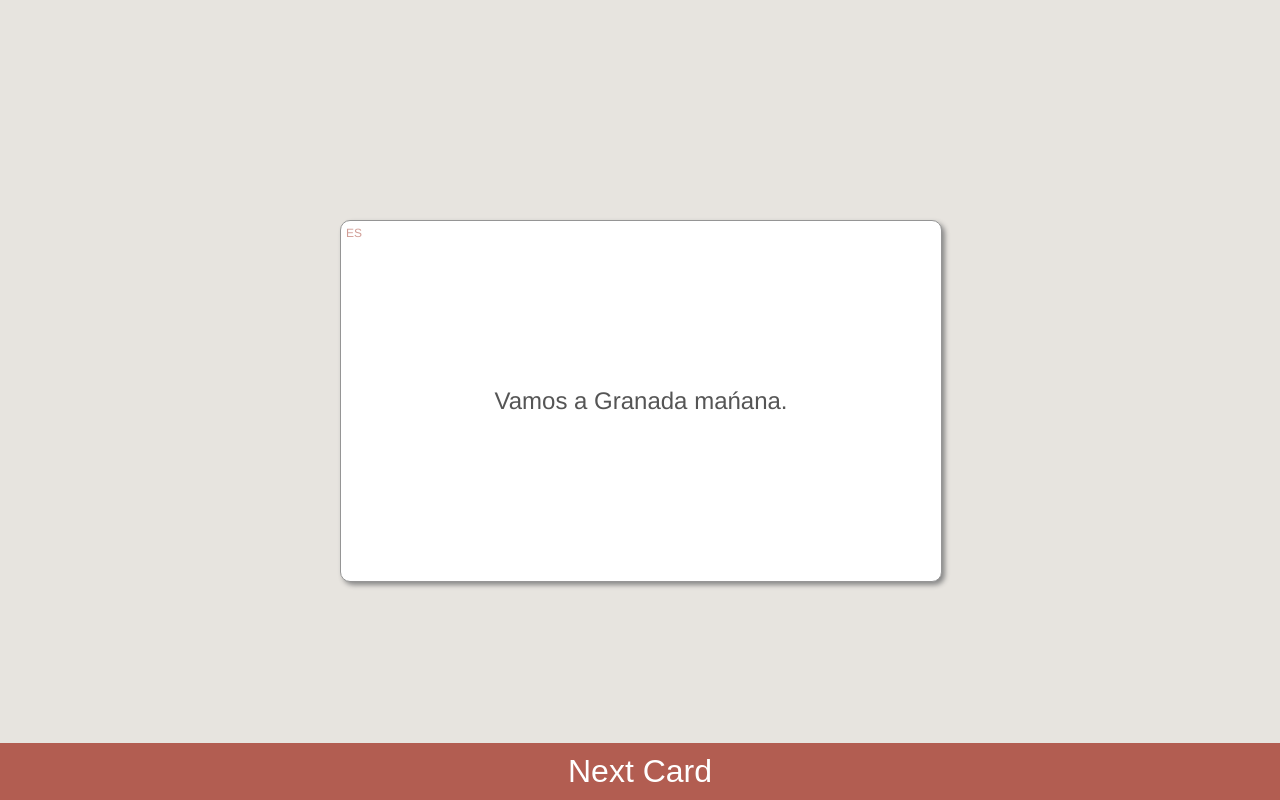
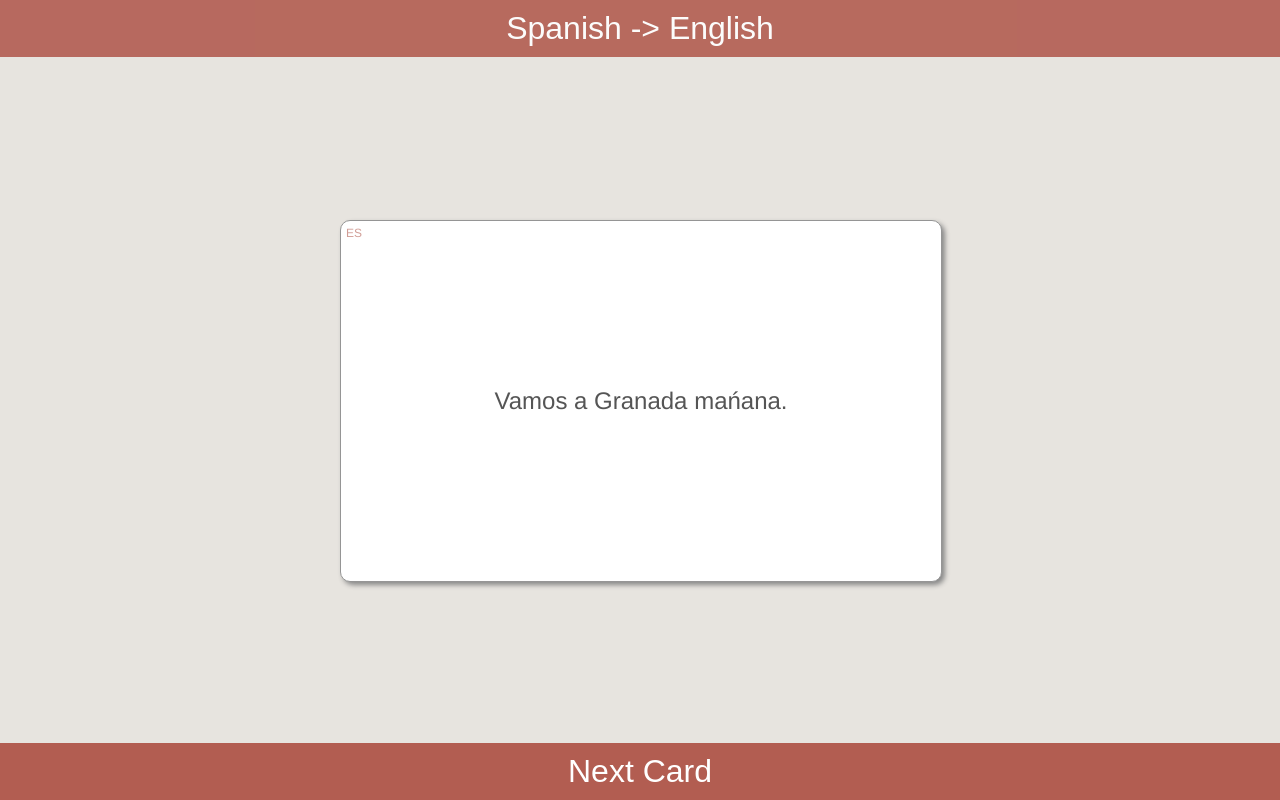
Before and after one commit to ilonacodes/flashcards-training, a React (Create React App) app: page / in a window 1280 px wide. Built offline with nearby package versions, Linux system fonts and the light colour scheme.

Commit message:
Add and style invert language buttom

```diff
--- a/src/actions.js
+++ b/src/actions.js
@@ -15,3 +15,9 @@
     type: 'NEXT_FLASHCARD'
   }
 }
+
+export const invertTranslation = () => {
+  return {
+    type: 'INVERT_TRANSLATION'
+  }
+}
--- a/src/components/Flashcard.js
+++ b/src/components/Flashcard.js
@@ -1,15 +1,18 @@
 import React from 'react';
 import { connect } from 'react-redux';
 
-import { translateExpression, translateBack, goToNext } from '../actions.js';
+import { translateExpression, translateBack, goToNext, invertTranslation } from '../actions.js';
 import { flashcardContent } from '../EnEspContent.js';
 import '../index.css';
 
-export const FlashcardPresentation = ({flashcardModel, flip, translationHidden, translateBack, goToNext}) => {
+export const FlashcardPresentation = ({flashcardModel, flip, translationHidden, translateBack, goToNext, invertTranslation}) => {
 
   const flashcardClassName = translationHidden ? "flashcard" : "flashcard flipped"
 
   return <div>
+    <button className="invert-translation" onClick={invertTranslation}>
+    {translationHidden ? "Spanish -> English" : "English -> Spanish"}
+    </button>
     <div className="flashcard-container">
       <div className={flashcardClassName} onClick={e => flip(translationHidden)}>
         <div className="front">
@@ -56,6 +59,9 @@
     },
     goToNext: () => {
       dispatch(goToNext())
+    },
+    invertTranslation: () => {
+      dispatch(invertTranslation())
     }
   }
 }
--- a/src/index.css
+++ b/src/index.css
@@ -4,6 +4,23 @@
   font-family: "Helvetica Neue", Helvetica, Arial, sans-serif;
   background-color: #e7e4df;
   color: #555; }
+
+.invert-translation {
+  position: absolute;
+  background-color: #b25d51;
+  color: #fff;
+  display: block;
+  width: 100%;
+  font-size: 32px;
+  padding: 10px;
+  top: 0;
+  border-style: none; }
+  .invert-translation:focus {
+    outline: 0 !important; }
+  .invert-translation:active {
+    border-style: none; }
+  .invert-translation:hover {
+    opacity: .9; }
 
 .flashcard-container {
   width: 600px;
--- a/src/index.scss
+++ b/src/index.scss
@@ -10,6 +10,30 @@
   font-family: "Helvetica Neue", Helvetica, Arial, sans-serif;
   background-color: $body-color;
   color: $text-color;
+}
+
+.invert-translation {
+  position: absolute;
+  background-color: $next;
+  color: $main-color;
+  display: block;
+  width: 100%;
+  font-size: 32px;
+  padding: 10px;
+  top: 0;
+  border-style: none;
+
+    &:focus {
+      outline: 0 !important;
+    }
+
+    &:active {
+      border-style: none;
+    }
+
+    &:hover {
+      opacity: .9;
+    }
 }
 
 .flashcard-container {
--- a/src/reducers.js
+++ b/src/reducers.js
@@ -1,7 +1,8 @@
 import { flashcardContent } from './EnEspContent';
 
 const initState = {
-  translationHidden: true
+  translationHidden: true,
+  invertedTranslation: false,
 }
 
 export const translateReducer = (state = initState, action) => {
@@ -18,7 +19,15 @@
       })
 
     case 'NEXT_FLASHCARD':
-        return initState
+      return Object.assign({}, state, {
+        translationHidden: !state.invertedTranslation,
+      })
+
+    case 'INVERT_TRANSLATION':
+      return Object.assign({}, state, {
+        invertedTranslation: !state.invertedTranslation,
+        translationHidden: state.invertedTranslation,
+      })
 
     default:
       return state;
```
Also changed, not shown: 1 other file (tests, documents, lock files or other folders).
